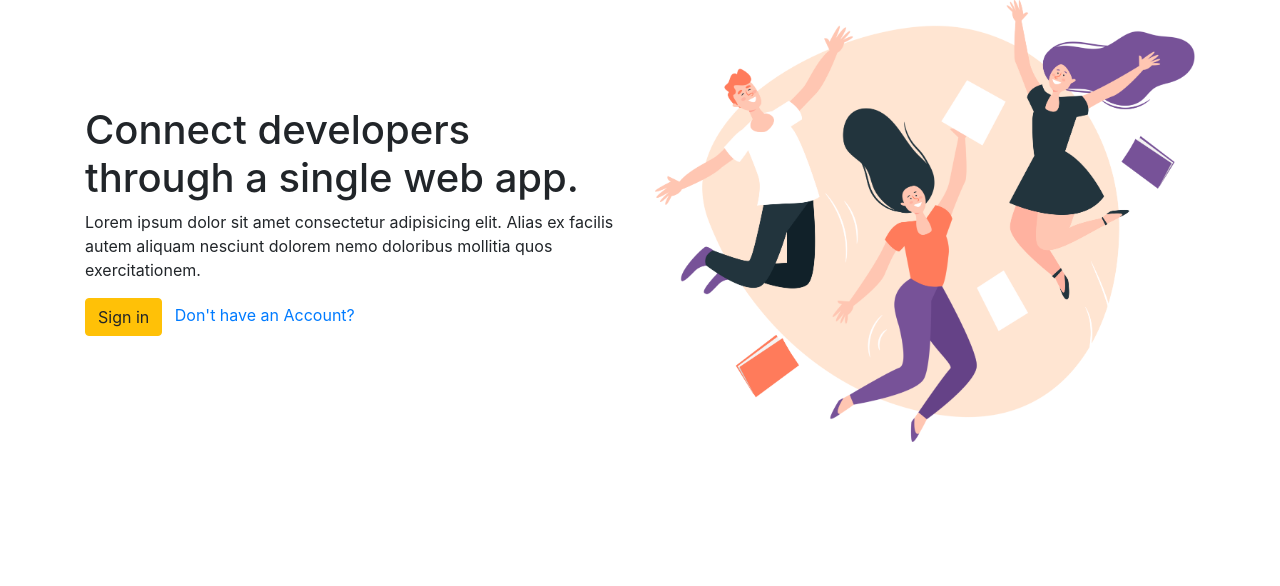
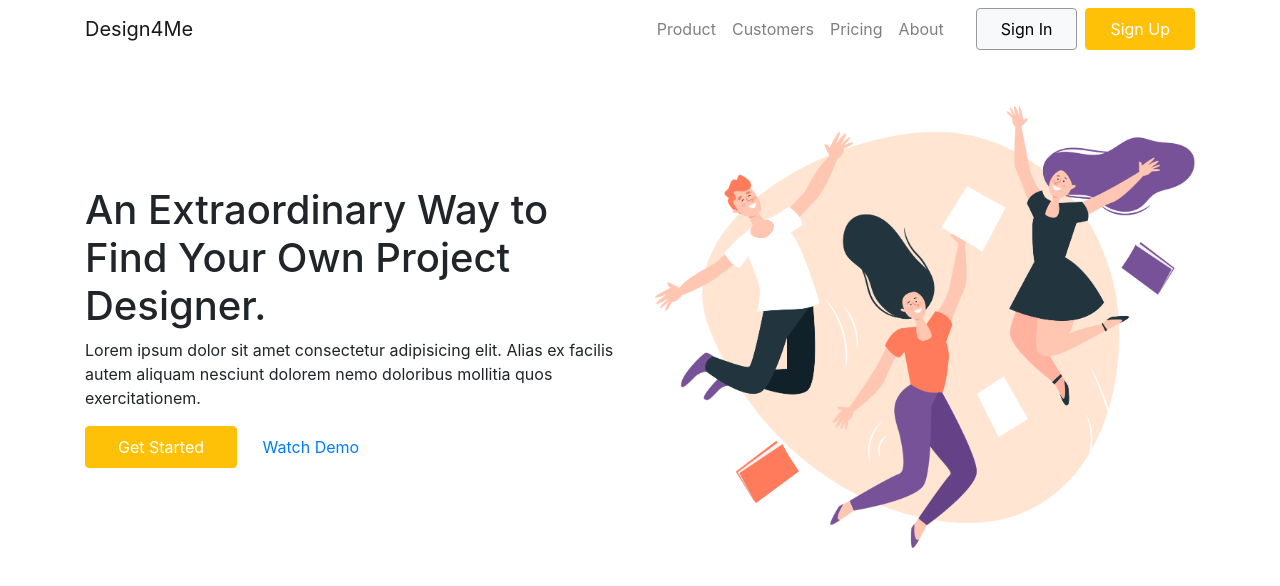
Before and after one commit to smurf1es/designsite-theme-boostrap-4, a plain HTML site: page index.html in a window 1280 px wide. Drawn offline with Linux system fonts and the light colour scheme.

Commit message:
added custom css, navbar and hero looks good

```diff
--- /dev/null
+++ b/css/custom.css
@@ -0,0 +1,15 @@
+.cta li .btn.btn-light {
+  border: 1px solid #999;
+  color: #000;
+  padding: 0.5em 1.5em;
+}
+
+.cta li .btn.btn-warning {
+  color: #fff;
+  padding: 0.5em 1.5em;
+}
+
+.hero .container .row .col a.btn.btn-warning {
+  color: #fff;
+  padding: 0.5em 2em;
+}
--- a/index.html
+++ b/index.html
@@ -3,24 +3,67 @@
   <head>
     <meta charset="UTF-8" />
     <meta name="viewport" content="width=device-width, initial-scale=1.0" />
-    <title>Dev Connector</title>
+    <title>The Design Heroes</title>
     <link rel="stylesheet" href="css/bootstrap.min.css" />
+    <!-- Custom CSS -->
+    <link rel="stylesheet" href="css/custom.css" />
   </head>
   <body>
+    <nav class="navbar navbar-expand-lg navbar-light mb-5">
+      <div class="container">
+        <a class="navbar-brand" href="#">Design4Me</a>
+        <button
+          class="navbar-toggler"
+          type="button"
+          data-toggle="collapse"
+          data-target="#navbarNav"
+          aria-controls="navbarNav"
+          aria-expanded="false"
+          aria-label="Toggle navigation"
+        >
+          <span class="navbar-toggler-icon"></span>
+        </button>
+        <div class="collapse navbar-collapse" id="navbarNav">
+          <ul class="navbar-nav ml-auto mr-4">
+            <li class="nav-item">
+              <a class="nav-link" href="#">Product</a>
+            </li>
+            <li class="nav-item">
+              <a class="nav-link" href="#">Customers</a>
+            </li>
+            <li class="nav-item">
+              <a class="nav-link" href="#">Pricing</a>
+            </li>
+            <li class="nav-item">
+              <a class="nav-link" href="#">About</a>
+            </li>
+          </ul>
+          <ul class="cta d-flex m-0 list-unstyled">
+            <li>
+              <a href="#" class="btn btn-light mr-2">Sign In</a>
+            </li>
+            <li>
+              <a href="#" class="btn btn-warning">Sign Up</a>
+            </li>
+          </ul>
+        </div>
+      </div>
+    </nav>
+
     <section class="hero">
       <div class="container">
         <div class="row align-items-center">
           <div class="col">
             <h1>
-              Connect developers through a single web app.
+              An Extraordinary Way to Find Your Own Project Designer.
             </h1>
             <p>
               Lorem ipsum dolor sit amet consectetur adipisicing elit. Alias ex
               facilis autem aliquam nesciunt dolorem nemo doloribus mollitia
               quos exercitationem.
             </p>
-            <a href="#" class="btn btn-warning mr-2">Sign in</a>
-            <a href="#" class="">Don't have an Account?</a>
+            <a href="#" class="btn btn-warning mr-2">Get Started</a>
+            <a href="#" class="btn btn-link">Watch Demo</a>
           </div>
           <div class="col">
             <img
```
